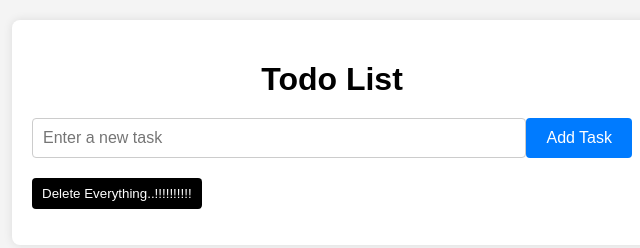
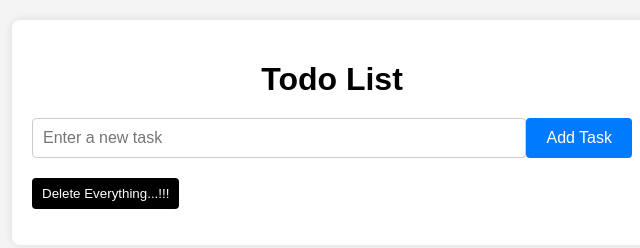
Before and after one commit to Yuva-aj/to-do, a website: page index.html in a window 1280 px wide. Shown: the full height of the page, 308-948 px from the left. Drawn offline with Linux system fonts and the light colour scheme; no server answers.

Commit message:
updated html again and again

```diff
--- a/index.html
+++ b/index.html
@@ -15,7 +15,7 @@
             <input type="text" name="task" placeholder="Enter a new task">
             <input type="submit" value="Add Task">
         </form>
-        <button id="delete-all-btn">Delete Everything..!!!!!!!!!!</button>
+        <button id="delete-all-btn">Delete Everything...!!!</button>
         <ul>
             <!-- Todo list items will be dynamically updated here -->
         </ul>
```
